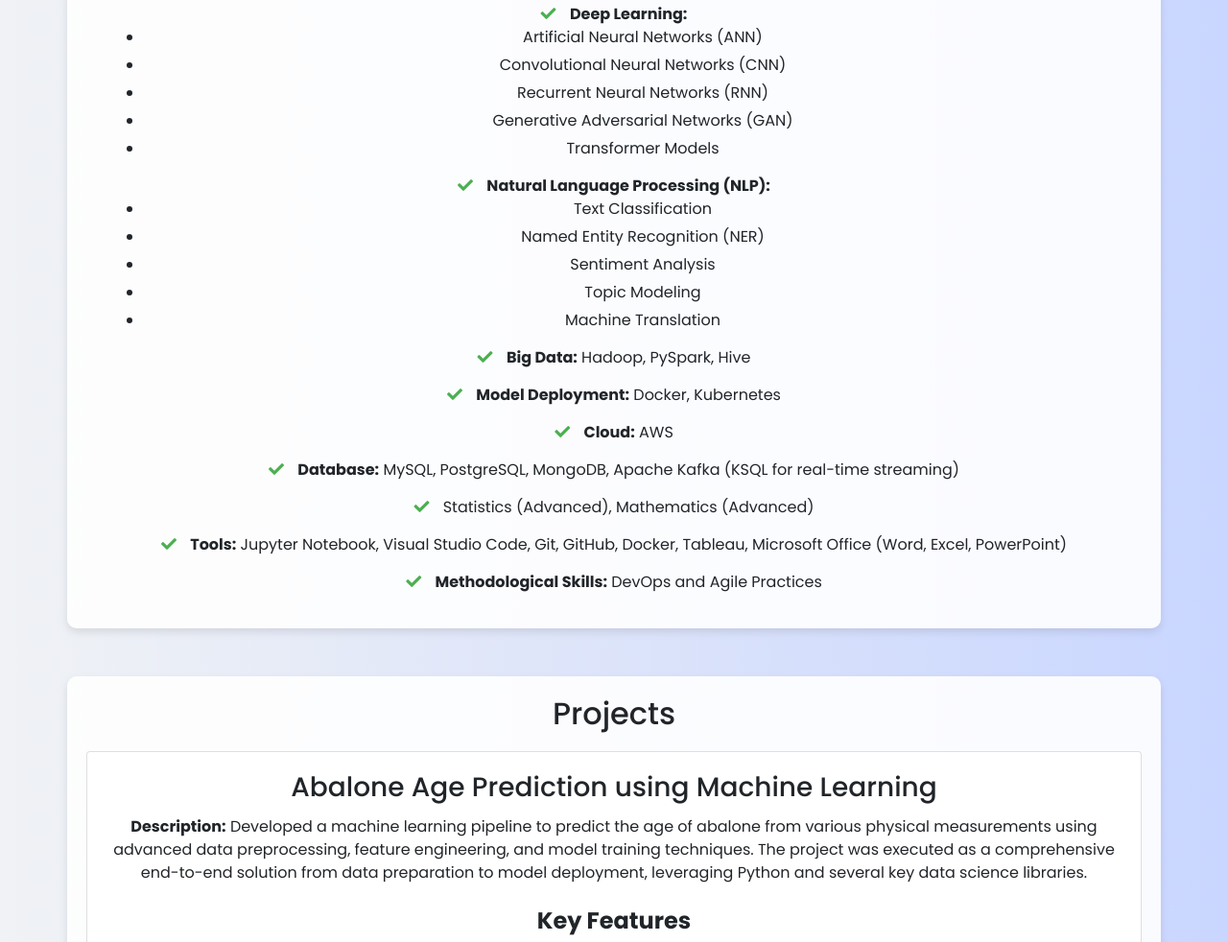
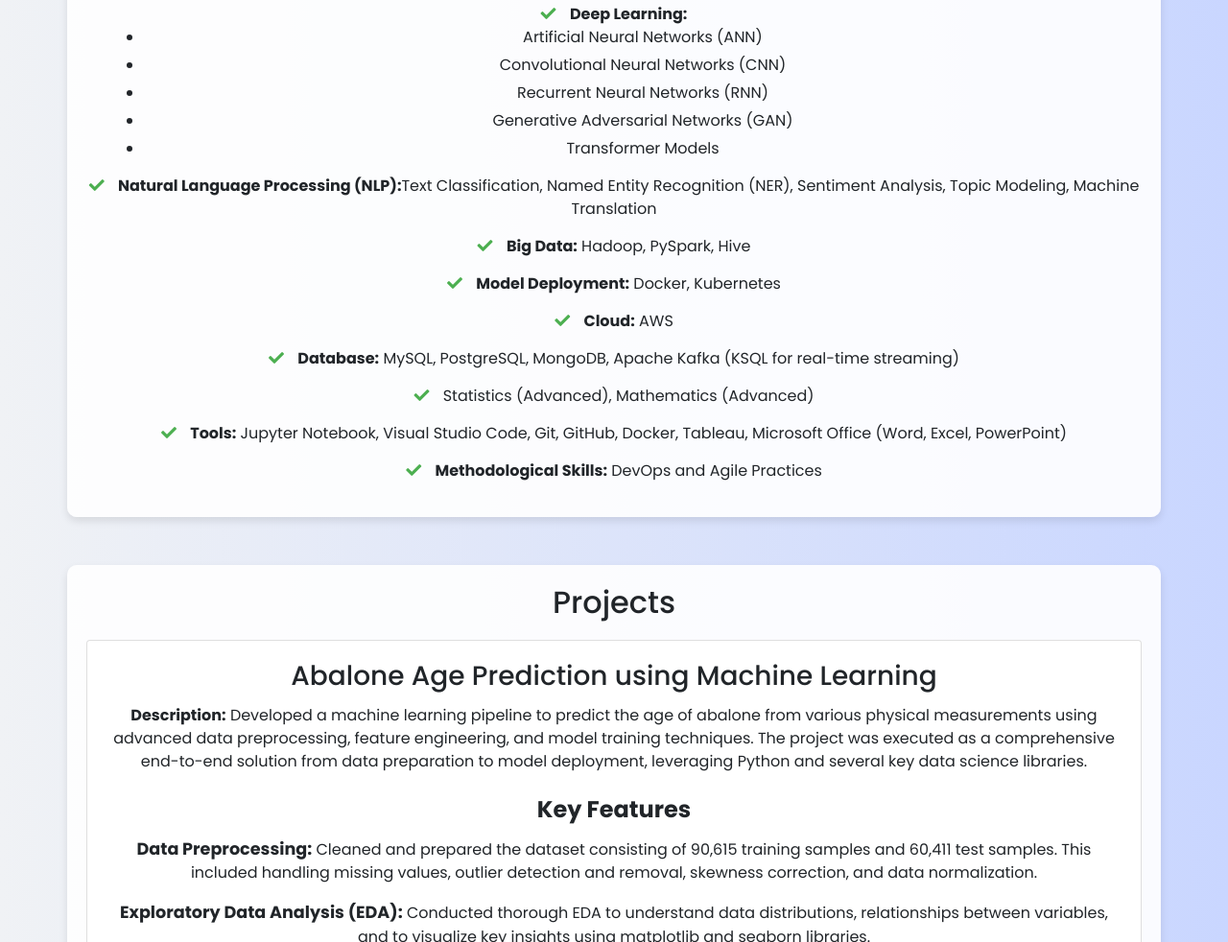
Before and after one commit to abhinandansamal/abhinandansamal.github.io, a plain HTML site: page index.html in a window 1280 px wide. Shown: the part 987-1969 px from the top of the page at 96% size. Drawn offline with nearby package versions, Linux system fonts and the light colour scheme.

Commit message:
Updated Skills section

```diff
--- a/index.html
+++ b/index.html
@@ -345,16 +345,7 @@
                     <li>Transformer Models</li>
                 </ul>
             </li>
-            <li>
-                <i class="fas fa-check"></i> <strong>Natural Language Processing (NLP):</strong>
-                <ul class="nested-list">
-                    <li>Text Classification</li>
-                    <li>Named Entity Recognition (NER)</li>
-                    <li>Sentiment Analysis</li>
-                    <li>Topic Modeling</li>
-                    <li>Machine Translation</li>
-                </ul>
-            </li>
+            <li><i class="fas fa-check"></i> <strong>Natural Language Processing (NLP):</strong>Text Classification, Named Entity Recognition (NER), Sentiment Analysis, Topic Modeling, Machine Translation</li>
             <li><i class="fas fa-check"></i> <strong>Big Data:</strong> Hadoop, PySpark, Hive</li>
             <li><i class="fas fa-check"></i> <strong>Model Deployment:</strong> Docker, Kubernetes</li>
             <li><i class="fas fa-check"></i> <strong>Cloud:</strong> AWS</li>
```
